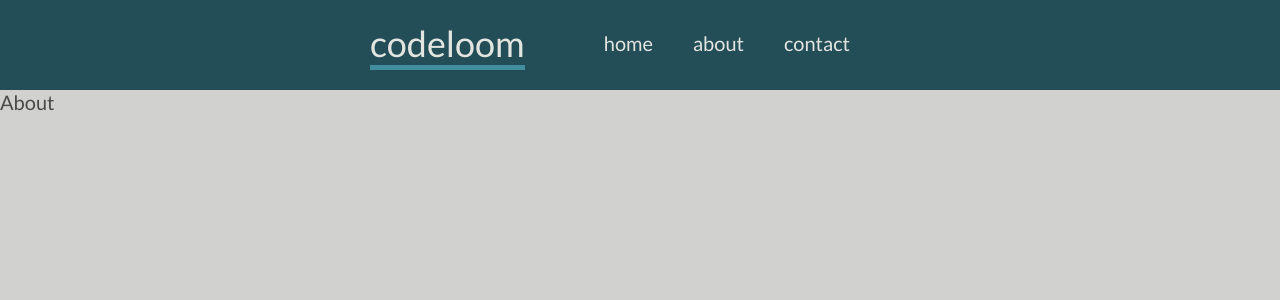
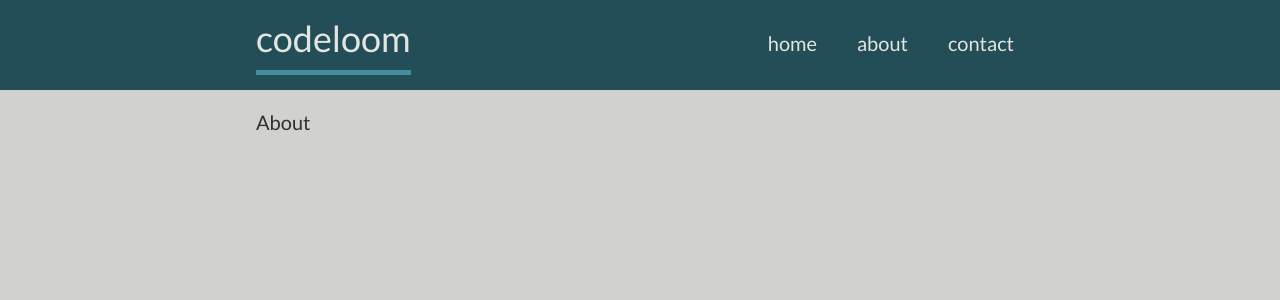
Before and after one commit to smoothbean/codeloom, a React app: page /about in a window 1280 px wide. Shown: the top 300 px of the page. Built offline with nearby package versions, Linux system fonts and the light colour scheme.

Commit message:
page content and nav rendering

```diff
--- a/src/containers/App.js
+++ b/src/containers/App.js
@@ -12,7 +12,7 @@ export default class App extends Component {
     render() {
         return (
             <div className="codeloom">
-                <Route exact path="/" component={About}/>
+                <Route exact path="/" component={Home}/>
                 <Route exact path="/about" component={About}/>
                 <Route exact path="/contact" component={Contact}/>
             </div>
--- a/src/containers/Pages/About/About.js
+++ b/src/containers/Pages/About/About.js
@@ -1,13 +1,13 @@
 import React, { Component } from 'react';
 import Header from "../../Partials/Header/Header";
+import Content from "../Content";
 
 export default class About extends Component {
     render() {
         return (
-            <div>
-                <Header />
+            <Content>
                 About
-            </div>
+            </Content>
         );
     }
 }
--- /dev/null
+++ b/src/containers/Pages/Content.js
@@ -0,0 +1,18 @@
+import React, { Component } from 'react';
+import Header from "../Partials/Header/Header";
+import "./content.scss";
+
+export default class Content extends Component {
+    render() {
+        return (
+            <div>
+                <Header />
+                <div className="codeloom__content">
+                    <div className="codeloom__content__inner">
+                        {this.props.children}
+                    </div>
+                </div>
+            </div>
+        );
+    }
+}
--- a/src/containers/Pages/Home/Home.js
+++ b/src/containers/Pages/Home/Home.js
@@ -3,16 +3,43 @@ import { Link } from 'react-router-dom';
 import flexboxgrid from 'flexboxgrid';
 import "./styles.scss";
 import "./queries.scss";
+import classNames from "classnames";
 
 export default class Home extends Component {
+    renderNavOptions(options) {
+        const optionsLen = options.length;
+        return options.map((option, i) => {
+            const baseClass = "codeloom__home__nav__button";
+            var classes = classNames(baseClass, {
+                [baseClass+"--last"]: optionsLen-1 == i
+            });
+            return (
+                <div className={classes} key={option.label}>
+                    <Link to={option.route}>{option.label}</Link>
+                </div>
+            );
+        });
+    }
+
     render() {
         return (
             <div className="codeloom__home">
                 <div className="codeloom__home__title">codeloom</div>
                 <div className="codeloom__home__nav">
-                    <div className="codeloom__home__nav__button"><Link to="/about">about</Link></div>
-                    <div className="codeloom__home__nav__button"><Link to="/contact">contact</Link></div>
-                    <div className="codeloom__home__nav__button codeloom__home__nav__button--last"><Link to="/cv">my CV</Link></div>
+                    {this.renderNavOptions(
+                        [{
+                            route: "/about",
+                            label: "about"
+                        },
+                        {
+                            route: "/contact",
+                            label: "contact"
+                        },
+                        {
+                            route: "/cv",
+                            label: "my CV"
+                        }]
+                    )}
                 </div>
                 <div className="codeloom__home__profile">
                     <div className="codeloom__home__profile__image"></div>
--- /dev/null
+++ b/src/containers/Pages/content.scss
@@ -0,0 +1,36 @@
+.codeloom__content {
+    width: 100%;
+    display: flex;
+    justify-content: center;
+    padding: 20px 0 20px 0;
+}
+
+@media only screen and (min-width : 320px) {
+    .codeloom__content__inner {
+        width: var(--width);
+    }
+}
+
+@media only screen and (min-width : 480px) {
+    .codeloom__content__inner {
+        width: var(--width);
+    }
+}
+
+@media only screen and (min-width : 768px) {
+    .codeloom__content__inner {
+        width: var(--width);
+    }
+}
+
+@media only screen and (min-width : 992px) {
+    .codeloom__content__inner {
+        width: var(--width);
+    }
+}
+
+@media only screen and (min-width : 1200px) {
+    .codeloom__content__inner {
+        width: var(--width);
+    }
+}
--- a/src/containers/Partials/Header/Header.js
+++ b/src/containers/Partials/Header/Header.js
@@ -28,15 +28,42 @@ export default class Header extends Component {
         });
         return (
             <div className={classes}>
-                <div className="codeloom__header__mobile__nav__button"><Link to="/">home</Link></div>
-                <div className="codeloom__header__mobile__nav__button"><Link to="/about">about</Link></div>
-                <div className="codeloom__header__mobile__nav__button"><Link to="/contact">contact</Link></div>
+            {this.renderMobileNavOptions(
+                [{
+                    route: "/",
+                    label: "home"
+                },
+                {
+                    route: "/about",
+                    label: "about"
+                },
+                {
+                    route: "/contact",
+                    label: "contact"
+                }]
+            )}
             </div>
         );
     }
 
     isActive(pathname) {
         if (window.location.pathname == pathname) return "active";
+    }
+
+    renderMobileNavOptions(options) {
+        const optionsLen = options.length;
+        return options.map((option, i) => {
+            const baseClass = "codeloom__header__mobile__nav__button";
+            var classes = classNames(baseClass, {
+                [baseClass+"--active"]: window.location.pathname == option.route,
+                [baseClass+"--last"]: optionsLen-1 == i
+            });
+            return (
+                <div className={classes} key={option.label}>
+                    <Link to={option.route}>{option.label}</Link>
+                </div>
+            );
+        });
     }
 
     render() {
@@ -54,8 +81,8 @@ export default class Header extends Component {
                             <div className="codeloom__header__inner__nav__button"><Link to="/about">about</Link></div>
                             <div className="codeloom__header__inner__nav__button"><Link to="/contact">contact</Link></div>
                         </div>
+                        <i className={classes} onClick={this.toggleMobileNav.bind(this)}>menu</i>
                     </div>
-                    <i className={classes} onClick={this.toggleMobileNav.bind(this)}>menu</i>
                 </div>
                 { this.renderMobileNav() }
             </div>
--- a/src/containers/Partials/Header/queries.scss
+++ b/src/containers/Partials/Header/queries.scss
@@ -8,6 +8,10 @@
     .codeloom {
         &__header {
             height: 70px;
+
+            &__inner {
+                width: var(--width);
+            }
         }
     }
 }
@@ -15,55 +19,11 @@
 @media only screen and (min-width : 768px) {
     .codeloom {
         &__header {
-
-            &__inner {
-                &__title {
-                    padding: 0;
-                    margin: 0 0 0 50px;
-                }
-
-                &__nav {
-                    margin-right: 100px;
-                }
-            }
-        }
-    }
-}
-
-@media only screen and (min-width : 992px) {
-    .codeloom {
-        &__header {
-
-            &__inner {
-                display: flex;
-                align-items: center;
-                justify-content: space-between;
-                width: 50%;
-
-                &__title {
-                    padding: 0;
-                    margin: 0 0 0 50px;
-                }
-
-                &__nav {
-                    margin-right: 100px;
-                }
-            }
-        }
-    }
-}
-
-@media only screen and (min-width : 1200px) {
-    .codeloom {
-        &__header {
-            height: 90px;
+            height: var(--header_height);
             justify-content: center;
 
             &__inner {
-
-                &__title {
-                    margin: 0 0 0 50px;
-                }
+                width: var(--width);
 
                 &__nav {
                     display: flex;
@@ -101,3 +61,23 @@
         }
     }
 }
+
+@media only screen and (min-width : 992px) {
+    .codeloom {
+        &__header {
+            &__inner {
+                width: var(--width);
+            }
+        }
+    }
+}
+
+@media only screen and (min-width : 1200px) {
+    .codeloom {
+        &__header {
+            &__inner {
+                width: var(--width);
+            }
+        }
+    }
+}
--- a/src/containers/Partials/Header/styles.scss
+++ b/src/containers/Partials/Header/styles.scss
@@ -5,20 +5,24 @@
     &__header {
         display: flex;
         align-items: center;
-        justify-content: space-between;
+        justify-content: center;
         background-color: $color-primary-dark;
-        height: 80px;
+        height: var(--header_height);
         color: $color-white;
 
         &__inner {
+            display: flex;
+            align-items: center;
+            justify-content: space-between;
+            width: var(--width);
+
             &__title {
                 display: flex;
                 justify-content: flex-start;
                 align-items: center;
                 height: 100%;
                 font-size: 180%;
-                padding: 10px 0 10px;
-                margin-left: 20px;
+                padding-bottom: 10px;
                 border-bottom: 5px solid $color-primary-light;
             }
 
@@ -29,7 +33,6 @@
 
         &__button {
             font-size: 35px;
-            margin-right: 20px;
             height: 30px;
 
             &--active {
@@ -62,6 +65,15 @@
                 background-color: $color-grey-dark;
                 padding: 0;
                 margin: 0;
+                border-bottom: 1px solid $color-black;
+
+                &--active {
+                    color: $color-primary-light;
+                }
+
+                &--last {
+                    border: 0;
+                }
             }
         }
     }
--- a/src/styles/_variables.scss
+++ b/src/styles/_variables.scss
@@ -4,9 +4,42 @@ $color-primary-light: #428E9F;
 $color-primary-dark: #244E57;
 
 
-$color-black: #494a48;
+$color-black: #30302f;
 $color-white: #E3E5E1;
 $color-grey: #969793;
 $color-grey-dark: #555;
 $color-grey-dark: #4d4d4d;
 $color-grey-light: #d1d1d0;
+
+:root {
+    --width: 90%;
+    --header_height: 70px;
+}
+
+@media only screen and (min-width : 320px) {
+
+}
+
+@media only screen and (min-width : 480px) {
+    :root {
+        --width: 90%;
+        --header_height: 70px;
+    }
+}
+
+@media only screen and (min-width : 768px) {
+    :root {
+        --width: 80%;
+        --header_height: 90px;
+    }
+}
+
+@media only screen and (min-width : 992px) {
+
+}
+
+@media only screen and (min-width : 1200px) {
+    :root {
+        --width: 60%;
+    }
+}
```
Also changed, not shown: src/components/partials/Drawer.js (deleted, +0 -20 lines), src/components/partials/Tabs.js (deleted, +0 -14 lines).
